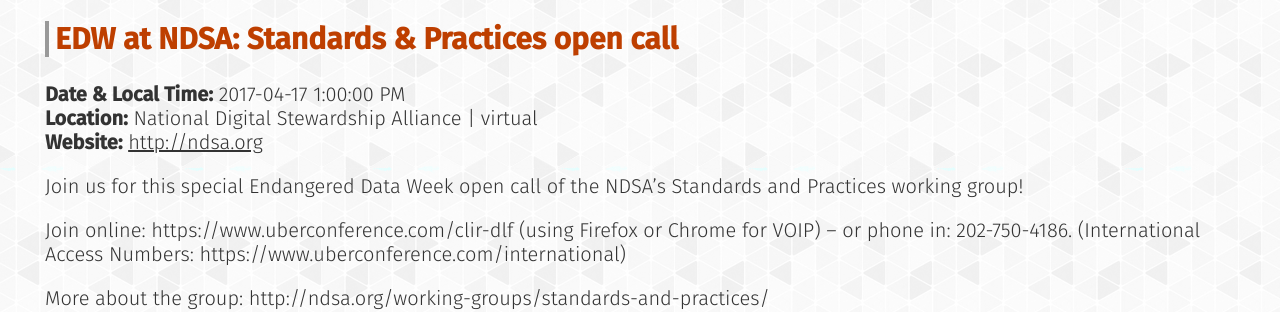
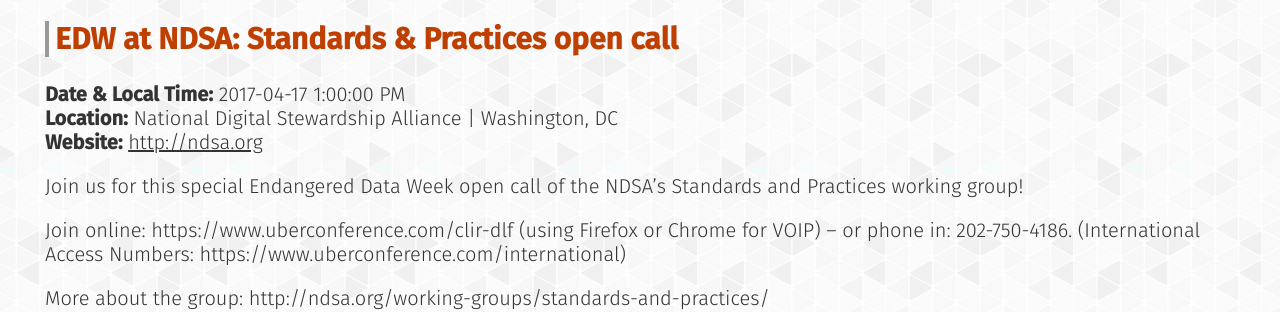
Before and after one commit to endangereddataweek/endangereddataweek.org, a Jekyll site: the page built from _events/2017-04-17-edw-at-ndsa-standards-practices-open-call.md, in a window 1280 px wide. Shown: the part 380-692 px from the top of the page. Built offline with Jekyll 4.4.1, drawn with Linux system fonts in a browser that asks for light colours; nearby versions of some CDN libraries; a style sheet for code colours, icons or effects is not loaded.

Commit message:
patching location

```diff
--- a/_events/2017-04-17-edw-at-ndsa-standards-practices-open-call.md
+++ b/_events/2017-04-17-edw-at-ndsa-standards-practices-open-call.md
@@ -4,13 +4,13 @@
 time: "1:00:00 PM"
 excerpt: "Join us for this special Endangered Data Week open call of the NDSA's Standards and Practices working group..."
 location_city: "National Digital Stewardship Alliance"
-location_physical: "virtual"
+location_physical: "Washington, DC"
 title: "EDW at NDSA: Standards & Practices open call"
 author: "Aaron Collie"
 website: "http://ndsa.org"
 email: "collie@mail.lib.msu.edu"
-latitude: ""
-longitude: ""
+latitude: "38.9040754"
+longitude: "-77.0392173"
 ---
 
 Join us for this special Endangered Data Week open call of the NDSA's Standards and Practices working group!
--- a/data/events_map.js
+++ b/data/events_map.js
@@ -113,7 +113,7 @@
     {
       "geometry": {
         "type": "Point",
-        "coordinates": [, ]
+        "coordinates": [-77.0392173, 38.9040754]
       },
       "type": "Feature",
       "properties": {
```
